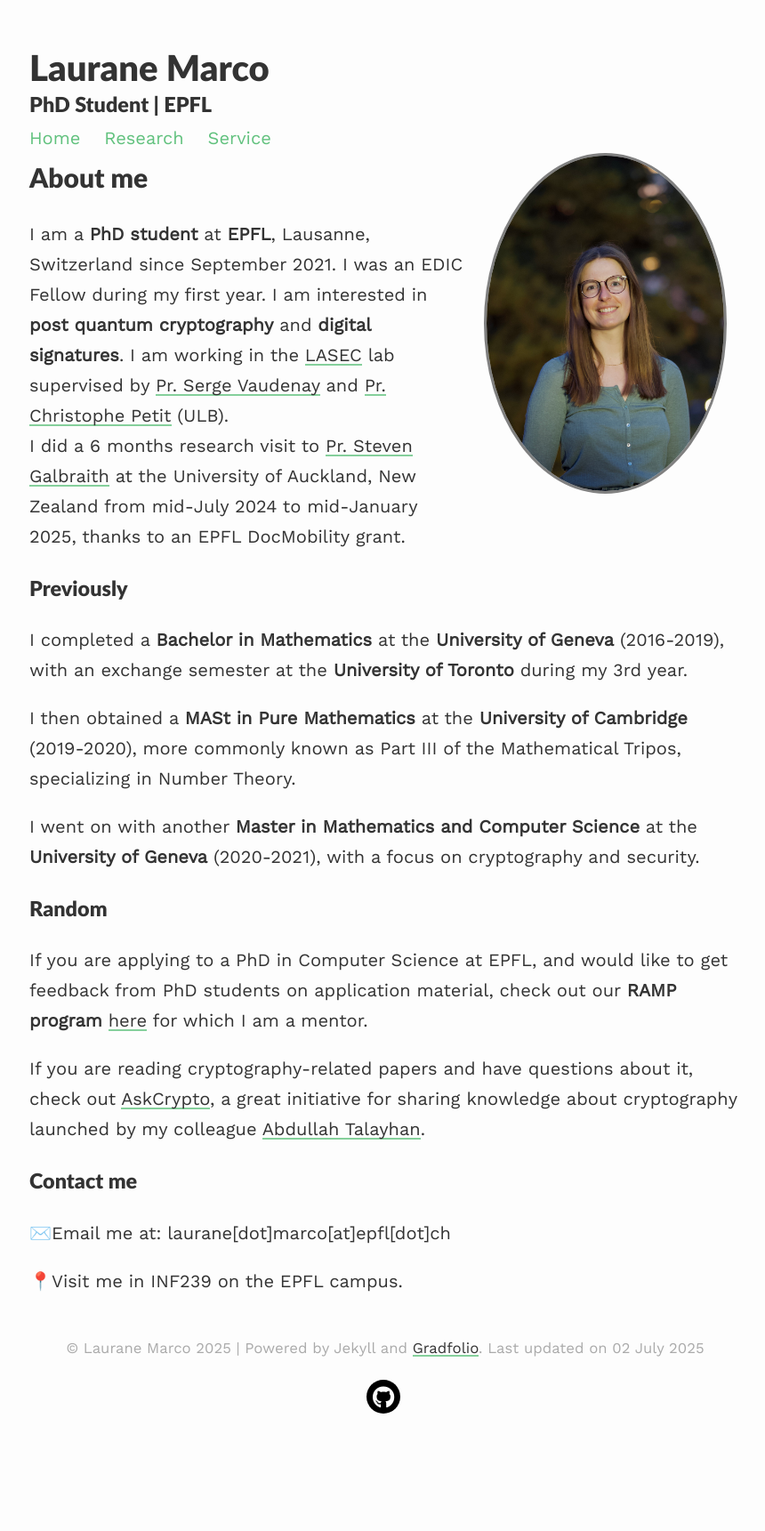
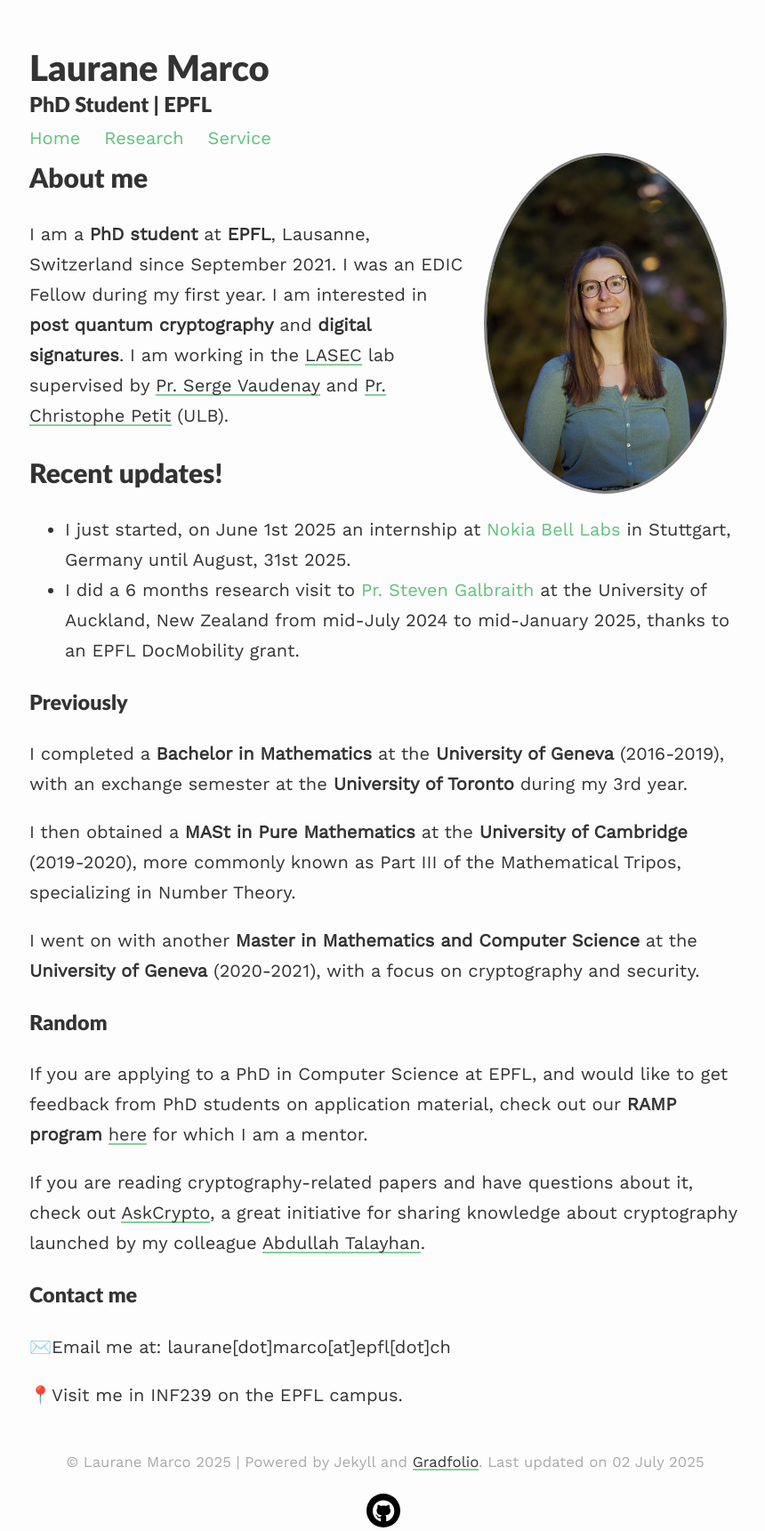
Before and after one commit to lauranemarco/lauranemarco.github.io, a Jekyll site: the page built from index.md, in a window 1280 px wide. Shown: the whole page at 89% size, without its empty margins (207-1067 px from the left). Built offline with Jekyll 4.4.1, drawn with Linux system fonts in a browser that asks for light colours; nearby versions of some CDN libraries; our own code applies the rules of GitHub Pages for plain Markdown files; before the commit the page ends 1593 px from its top, so only the background shows below that.

Commit message:
Update index.md

```diff
--- a/index.md
+++ b/index.md
@@ -11,7 +11,10 @@ published: true
 I am a **PhD student** at **EPFL**, Lausanne, Switzerland since September 2021. I was an EDIC Fellow during my first year.
 I am interested in **post quantum cryptography** and **digital signatures**.
 I am working in the [LASEC](https://lasec.epfl.ch) lab supervised by [Pr. Serge Vaudenay](https://lasec.epfl.ch/people/vaudenay/) and [Pr. Christophe Petit](https://christophe.petit.web.ulb.be) (ULB). <br>
-I did a 6 months research visit to [Pr. Steven Galbraith](https://www.math.auckland.ac.nz/~sgal018/) at the University of Auckland, New Zealand from mid-July 2024 to mid-January 2025, thanks to an EPFL DocMobility grant.
+
+## Recent updates!
+- I just started, on June 1st 2025 an internship at [Nokia Bell Labs](https://www.nokia.com/bell-labs/) in Stuttgart, Germany until August, 31st 2025.
+- I did a 6 months research visit to [Pr. Steven Galbraith](https://www.math.auckland.ac.nz/~sgal018/) at the University of Auckland, New Zealand from mid-July 2024 to mid-January 2025, thanks to an EPFL DocMobility grant.
 
 ### Previously
 
```
